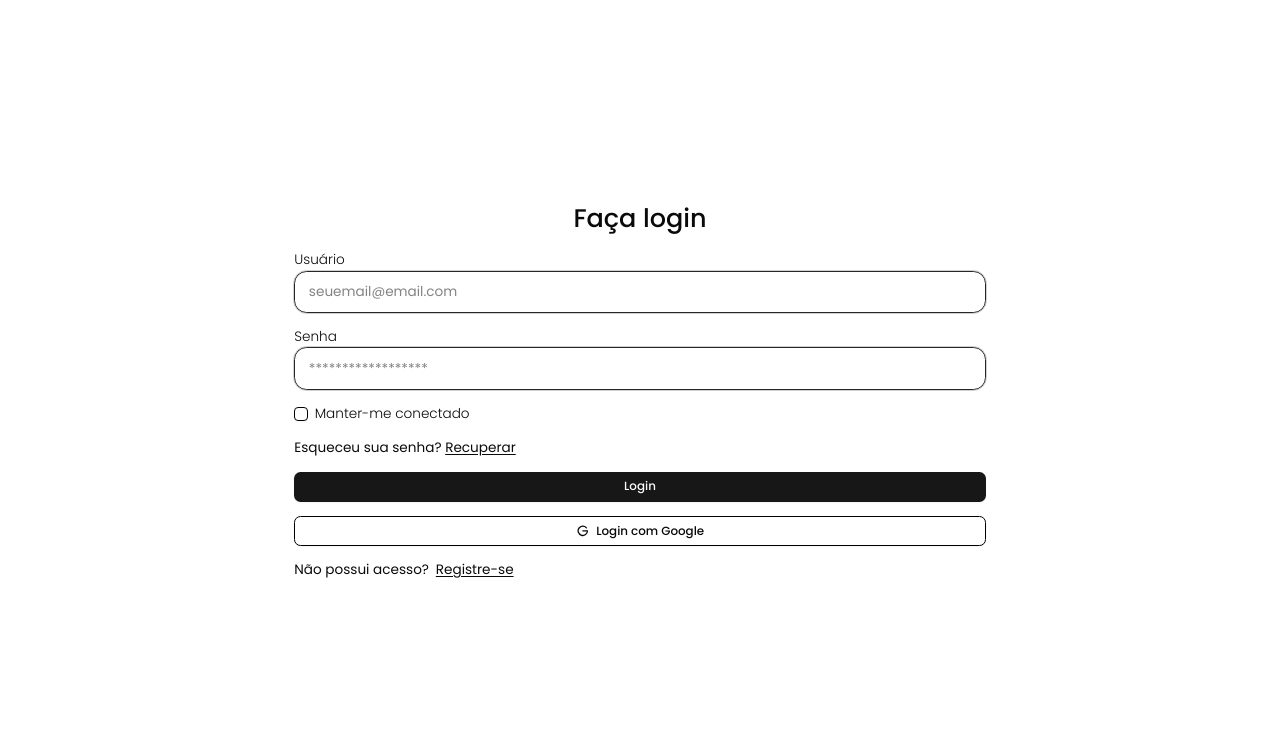
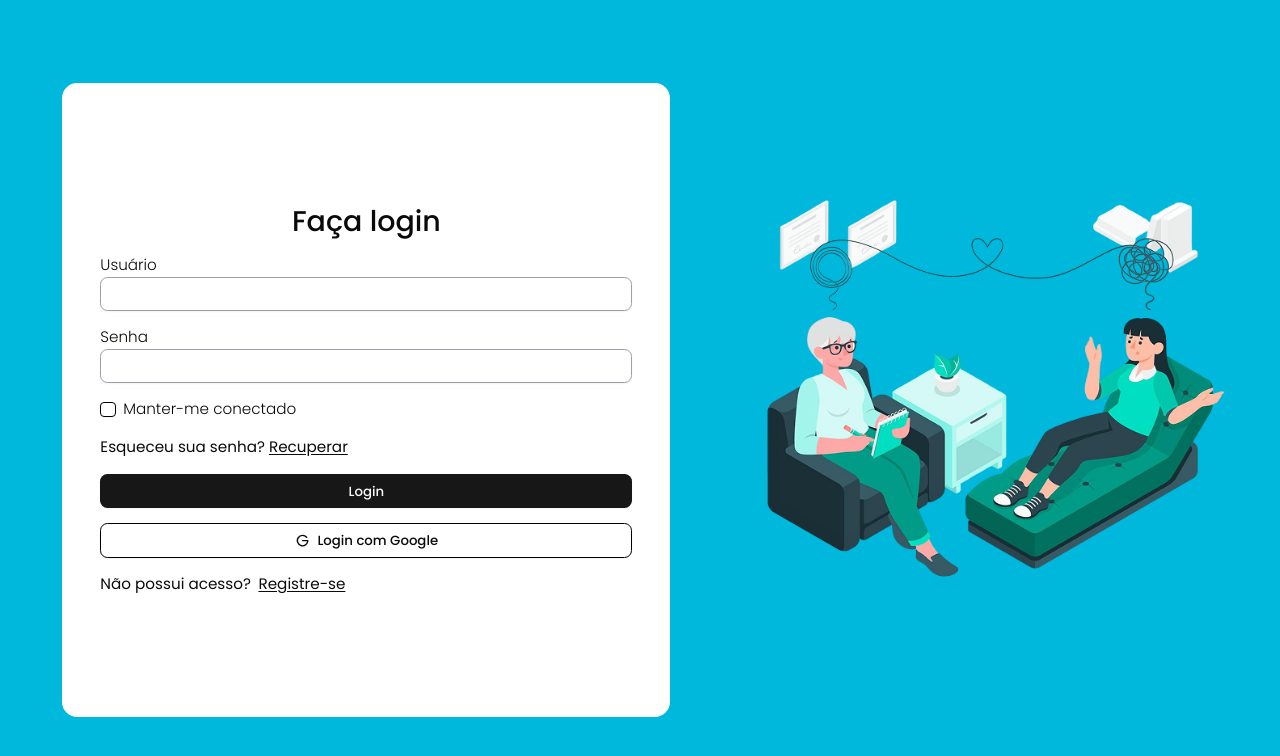
Before and after one commit to feliperocha27vn/mind-helping-profissional-fron-end, a React (Vite) app: page /login in a window 1280 px wide. Shown: the top 756 px of the page. Built offline with nearby package versions, Linux system fonts and the light colour scheme.

Commit message:
feat: responsividade tela de login

```diff
--- /dev/null
+++ b/src/components/ui/input.jsx
@@ -0,0 +1,24 @@
+import * as React from "react"
+
+import { cn } from "@/lib/utils"
+
+function Input({
+  className,
+  type,
+  ...props
+}) {
+  return (
+    <input
+      type={type}
+      data-slot="input"
+      className={cn(
+        "file:text-foreground placeholder:text-muted-foreground selection:bg-primary selection:text-primary-foreground dark:bg-input/30 border-input flex h-9 w-full min-w-0 rounded-md border bg-transparent px-3 py-1 text-base shadow-xs transition-[color,box-shadow] outline-none file:inline-flex file:h-7 file:border-0 file:bg-transparent file:text-sm file:font-medium disabled:pointer-events-none disabled:cursor-not-allowed disabled:opacity-50 md:text-sm",
+        "focus-visible:border-ring focus-visible:ring-ring/50 focus-visible:ring-[3px]",
+        "aria-invalid:ring-destructive/20 dark:aria-invalid:ring-destructive/40 aria-invalid:border-destructive",
+        className
+      )}
+      {...props} />
+  );
+}
+
+export { Input }
--- a/src/index.css
+++ b/src/index.css
@@ -140,7 +140,7 @@
 
 @media (min-width: 1280px){
     html {
-        font-size: 85%;
+        font-size: 95%;
     }
 }
 
--- a/src/main.jsx
+++ b/src/main.jsx
@@ -6,7 +6,7 @@
 // Pages
 import { App } from './App.jsx'
 import { Register } from './pages/Register'
-import { Login } from './pages/Login'
+import { Login } from './pages/Login/Login'
 
 ReactDOM.createRoot(document.getElementById('root')).render(
   <BrowserRouter>
--- a/src/pages/Login.jsx
+++ /dev/null
@@ -1,62 +0,0 @@
-import { GoogleLoginButton } from '@/components/GoogleLoginButton'
-import { Input } from '@/components/Input'
-import { Button } from '@/components/ui/button'
-import { Checkbox } from '@/components/ui/checkbox'
-import { GoogleLogo } from '@phosphor-icons/react'
-import { GoogleOAuthProvider } from '@react-oauth/google'
-import { useNavigate } from 'react-router'
-
-export function Login() {
-  const navigate = useNavigate()
-
-  function handleNoRegistration() {
-    navigate('/cadastro-profissional')
-  }
-
-  const handleGoogleLogin = async () => {
-    try {
-      const result = await signInWithPopup(auth, googleProvider)
-      console.log(result.user)
-      // Adicione sua lógica após o login
-    } catch (error) {
-      console.error('Erro na autenticação:', error)
-    }
-  }
-
-  return (
-    <div className="min-h-screen flex flex-col items-center justify-center">
-      <h1 className="text-3xl font-medium">Faça login</h1>
-      <form className="p-5 space-y-4">
-        <span className="font-light">Usuário</span>
-        <Input textPlaceholder="seuemail@email.com" />
-        <span className="font-light">Senha</span>
-        <Input textPlaceholder="******************" />
-        <div className="flex items-center gap-x-2">
-          <Checkbox className={'border-black  '} />
-          <span className="font-light">Manter-me conectado</span>
-        </div>
-        <div>
-          Esqueceu sua senha?{' '}
-          <a href="#" className="underline underline-offset-2">
-            Recuperar
-          </a>
-        </div>
-        <Button type="submit" className={'w-full'}>
-          Login
-        </Button>
-        <GoogleOAuthProvider clientId="330329046724-0kffvh104f4prq00rl81b65do3pfb7rb.apps.googleusercontent.com">
-          <GoogleLoginButton />
-        </GoogleOAuthProvider>
-        <div className="flex items-center gap-x-2">
-          Não possui acesso?{' '}
-          <p
-            onClick={handleNoRegistration}
-            className="underline underline-offset-2 cursor-pointer"
-          >
-            Registre-se
-          </p>
-        </div>
-      </form>
-    </div>
-  )
-}
--- a/src/pages/Login/Login.jsx
+++ b/src/pages/Login/Login.jsx
@@ -9,12 +9,12 @@
   const navigate = useNavigate()
 
   return (
-    <div className="min-h-screen flex flex-col items-center justify-center md:bg-cyan-500 md:flex-row">
+    <div className="min-h-screen flex flex-col items-center justify-center md:bg-cyan-500 md:flex-row md:p-30 lg:p-0 xl:p-10 xl:gap-x-16">
       <LoginForm />
       <img
         src={islutracaoDeConceitoPsicologo}
         alt="Ilustração do conceito de psicólogo"
-        className="hidden lg:block w-1/2"
+        className="hidden lg:block w-5/12"
       />
     </div>
   )
--- a/src/pages/Login/components/LoginForm.jsx
+++ b/src/pages/Login/components/LoginForm.jsx
@@ -1,5 +1,5 @@
 import { GoogleLoginButton } from '@/components/GoogleLoginButton'
-import { Input } from '@/components/Input'
+import { Input } from '@/components/ui/input'
 import { Button } from '@/components/ui/button'
 import { Checkbox } from '@/components/ui/checkbox'
 import { GoogleOAuthProvider } from '@react-oauth/google'
@@ -20,12 +20,12 @@
   }
 
   return (
-    <form className="p-5 lg:ml-4 md:py-32 md:px-10 md:rounded-2xl space-y-4 bg-white">
+    <form className="p-5 lg:ml-4 md:py-32 md:px-10 md:rounded-2xl space-y-4 bg-white w-full max-w-[40rem]">
       <h1 className="text-3xl font-medium text-center">Faça login</h1>
       <span className="font-light">Usuário</span>
-      <Input textPlaceholder="seuemail@email.com" />
+      <Input className={'border-zinc-400'} />
       <span className="font-light">Senha</span>
-      <Input textPlaceholder="******************" />
+      <Input className={'border-zinc-400'} />
       <div className="flex items-center gap-x-2">
         <Checkbox className={'border-black  '} />
         <span className="font-light">Manter-me conectado</span>
```
Also changed, not shown: src/assets/ilustracao-do-conceito-de-psicologo.png (added).
